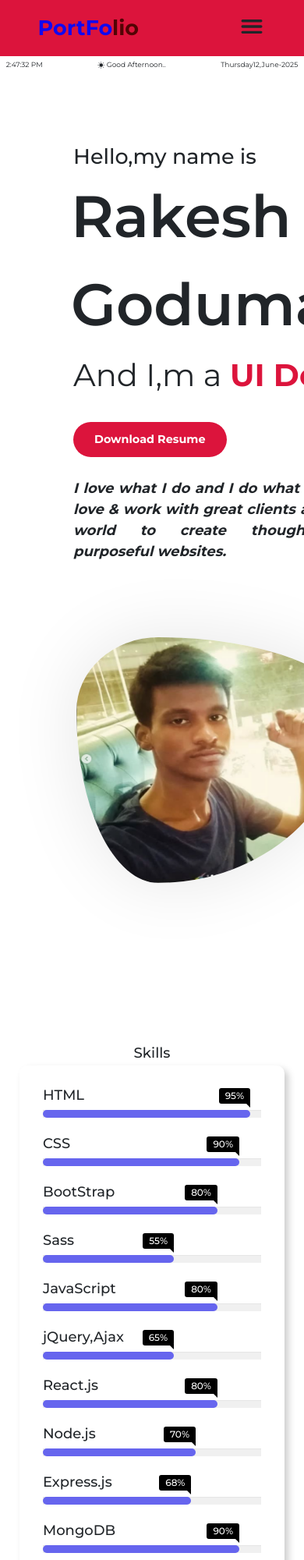
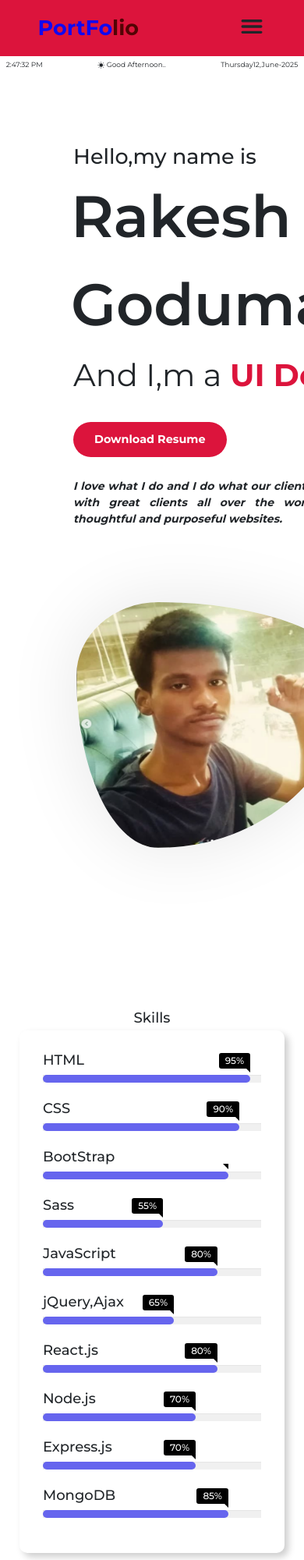
Before and after one commit to Rakeshgodumala/portfolio, a website: page index.html in a window 390 px wide. Shown: the top 2000 px of the page at 78% size. Drawn offline with nearby package versions, Linux system fonts and the light colour scheme.

Commit message:
Update responsive-style.css

```diff
--- a/public/responsive-style.css
+++ b/public/responsive-style.css
@@ -138,7 +138,7 @@ li {
 
 .para-1 {
   font-weight: bold;
-  font-size: 18px;
+  font-size: 14px;
   font-family: Arial, Helvetica, sans-serif;
   font-style: italic;
   text-align: center;
@@ -275,11 +275,11 @@ li {
 }
 
 .progress-line.bootstrap span {
-  width: 80%;
+  width: 85%;
 }
 
 .progress-line.sass span {
-  width: 60%;
+  width: 55%;
 }
 
 .progress-line.js span {
@@ -298,13 +298,20 @@ li {
 }
 
 .progress-line.express span {
-  width: 68%;
+  width: 70%;
 }
 
 .progress-line.mongo span {
-  width: 90%;
+  width: 85%;
 }
 
+.progress-line.python span {
+  width: 65%;
+}
+
+.progress-line.cpp span {
+  width: 40%;
+}
 .bar .progress-line span::after {
   position: absolute;
   right: 0;
@@ -334,9 +341,8 @@ li {
   content: '90%';
 
 }
-
-.progress-line.bootstrap span::after {
-  content: '80%';
+progress-line.bootstrap span::after {
+  content: '85%';
 
 }
 
@@ -362,15 +368,27 @@ li {
 
 }
 
+
 .progress-line.express span::after {
-  content: '68%';
+  content: '70%';
 
 }
 
 .progress-line.mongo span::after {
-  content: '90%';
+  content: '85%';
 
 }
+
+.progress-line.python span::after {
+  content: '65%';
+
+}
+
+.progress-line.cpp span::after {
+  content: '40%';
+
+}
+
 
 .container {
   max-width: 130rem;
```
